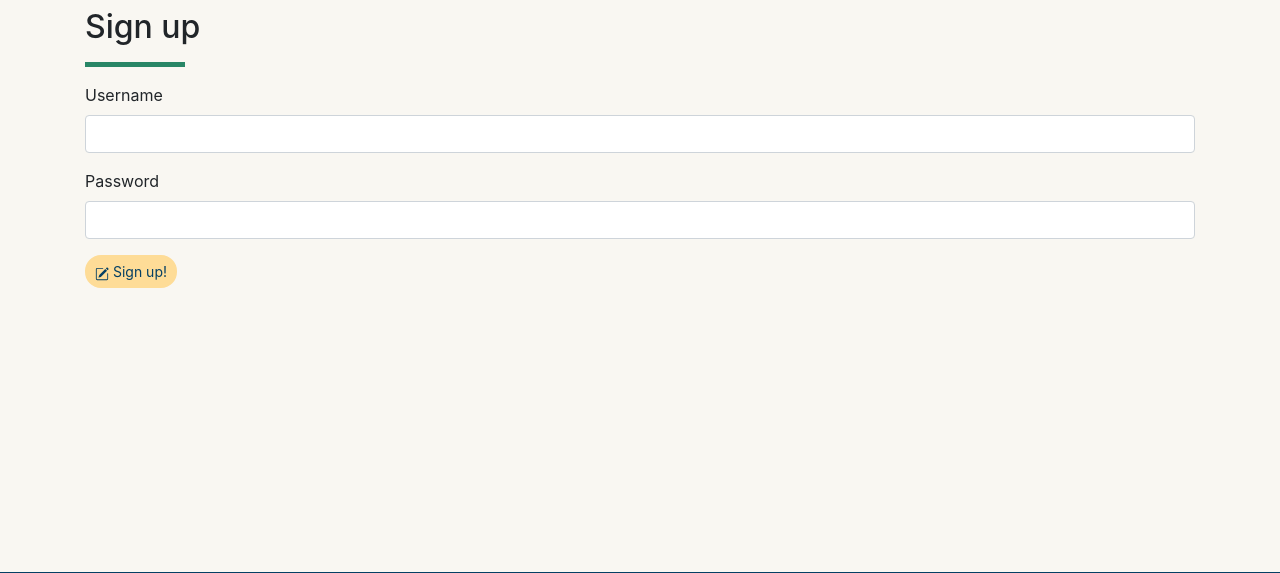
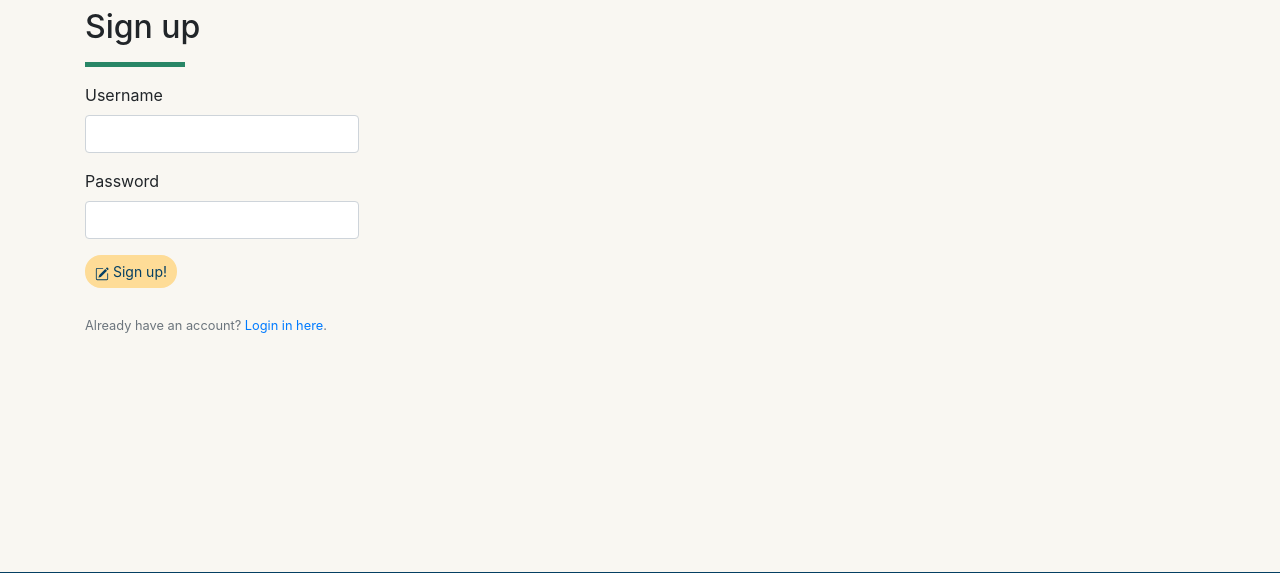
Before and after one commit to p0wen/shelter, a Flask app: page /signup in a window 1280 px wide. Shown: the part 56-629 px from the top of the page. Run offline with Flask 2, Linux system fonts and the light colour scheme; some libraries are stand-ins or nearby versions.

Commit message:
fix: harmonize layout and cross-site linking

```diff
--- a/templates/login.html
+++ b/templates/login.html
@@ -11,7 +11,7 @@
     {% endif %}
 {% endwith %}
 
-<h2>Login</h2>
+<h2>Log in</h2>
 <div class="h2-spacer"></div>
 
 <div class="container">
@@ -33,8 +33,8 @@
                 Log In</button>
             </form>
             <br>
-            <div>
-                Don't have an account? <a href="{{ url_for('signup') }}">Sign up here</a>.
+            <div><small class="text-muted">
+                Don't have an account? <a href="{{ url_for('signup') }}">Sign up here</a>.</small>
             </div>
         </div>
     </div>
--- a/templates/signup.html
+++ b/templates/signup.html
@@ -1,11 +1,22 @@
 {% extends 'base.html' %}
 
 {% block content %}
+{% with messages = get_flashed_messages() %}
+    {% if messages %}
+        {% for message in messages %}
+            <!-- Do something with the message -->
+            {{ message }}
+
+        {% endfor %}
+    {% endif %}
+{% endwith %}
 
 <h2>Sign up</h2>
 <div class="h2-spacer"></div>
 
-<div>
+<div class="container">
+    <div class="row">
+        <div>
             <form action="{{ url_for('signup') }}" method=POST>
                 <div class="form-group">
                     <label for="InputUsername">Username</label>
@@ -21,7 +32,13 @@
                     <path fill-rule="evenodd" d="M1 13.5A1.5 1.5 0 0 0 2.5 15h11a1.5 1.5 0 0 0 1.5-1.5v-6a.5.5 0 0 0-1 0v6a.5.5 0 0 1-.5.5h-11a.5.5 0 0 1-.5-.5v-11a.5.5 0 0 1 .5-.5H9a.5.5 0 0 0 0-1H2.5A1.5 1.5 0 0 0 1 2.5v11z"/>
                 </svg>
                 Sign up!</button>
-    </form>
+            </form>
+            <br>
+            <div><small class="text-muted">
+                Already have an account? <a href="{{ url_for('login') }}">Login in here</a>.</small>
+            </div>
+        </div>
+    </div>
 </div>
 
 {% endblock %}
```
